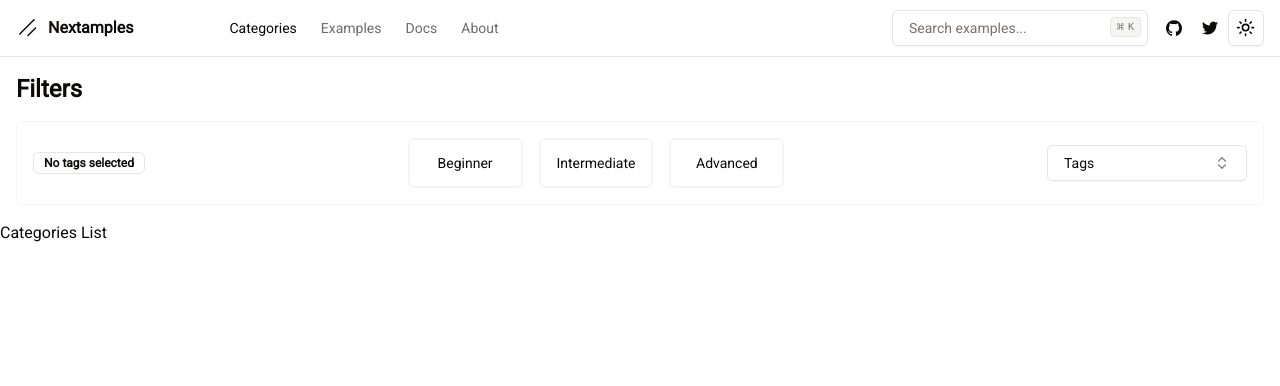
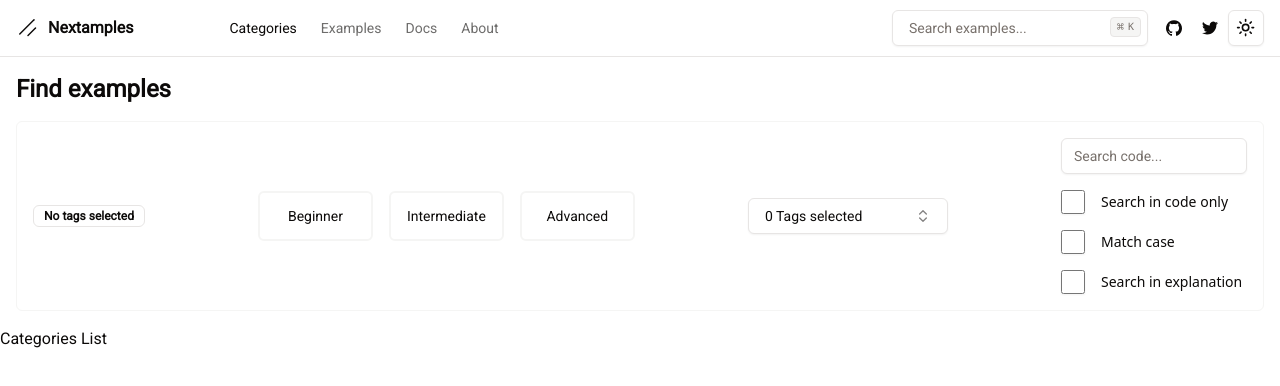
Before and after one commit to ILoID/nextamples, a Next.js app: page /categories in a window 1280 px wide. Shown: the top 386 px of the page. Built offline with nearby package versions, Linux system fonts and the light colour scheme.

Commit message:
categories search component done

```diff
--- a/components/categories/CategoriesFilter.tsx
+++ b/components/categories/CategoriesFilter.tsx
@@ -10,6 +10,8 @@ import { Check, ChevronsUpDown, X } from "lucide-react";
 import { Command, CommandEmpty, CommandGroup, CommandInput, CommandItem } from "../ui/command";
 import { cn } from "@/lib/utils";
 import { Badge } from "../ui/badge";
+import CategoriesSearch from "./CategoriesSearch";
+import { SearchOptions } from "@/types/searchOptions";
 
 // TODO: Make a real tag list
 const tagList = [
@@ -97,8 +99,29 @@ const CategoriesFilter: React.FC<CategoriesFilterProps> = ({ }) => {
         }
     }
 
+    const handleSearch = useCallback((searchQuery: string, options: SearchOptions) => {
+        console.log(searchQuery, options)
+        const params = new URLSearchParams(searchParams.toString());
+
+        if (searchQuery) {
+            params.set("search", searchQuery);
+        } else {
+            params.delete("search");
+        }
+
+        for (const [option, value] of Object.entries(options)) {
+            if (value) {
+                params.set(option, "1");
+            } else {
+                params.delete(option);
+            }
+        }
+
+        router.push(pathname + "?" + params.toString());
+    }, [router, pathname, searchParams]);
+
     const SelectedTags: React.FC<{ tags: string[] }> = ({ tags }) => (
-        <div className="flex flex-wrap gap-2">
+        <div className="flex flex-wrap gap-2 md:flex-col">
             {tags.length > 0 ? (
                 tags.map((tag) => (
                     <div key={tag} className="relative group inline-flex items-center cursor-pointer hover:opacity-50" onClick={() => handleRemoveTag(tag)}>
@@ -121,7 +144,9 @@ const CategoriesFilter: React.FC<CategoriesFilterProps> = ({ }) => {
     return (
         <div className="p-4">
             <h1 className="mb-4">
-                <span className="text-2xl font-bold">Filters</span>
+                <span className="text-2xl font-extrabold">
+                    Find examples
+                </span>
             </h1>
 
             <div className="flex flex-col p-4 space-y-4 rounded-md border border-muted md:flex-row md:justify-between md:items-center md:space-y-0">
@@ -149,7 +174,7 @@ const CategoriesFilter: React.FC<CategoriesFilterProps> = ({ }) => {
                         <PopoverTrigger asChild>
                             <Button variant="outline" role="combobox" aria-expanded={open} className="w-[200px] justify-between">
                                 <p className="truncate">
-                                    {tags.length > 0 ? tags.map(tagValue => tagList.find((tagItem) => tagItem.value === tagValue)?.label).join(", ") : "Tags"}
+                                    {tags.length} Tag{tags.length !== 1 ? "s" : ""} selected
                                 </p>
                                 <ChevronsUpDown className="ml-2 h-4 w-4 shrink-0 opacity-50" />
                             </Button>
@@ -172,6 +197,11 @@ const CategoriesFilter: React.FC<CategoriesFilterProps> = ({ }) => {
                         </PopoverContent>
                     </Popover>
                 </div>
+
+                {/* Search */}
+                <div>
+                    <CategoriesSearch onSearch={handleSearch} />
+                </div>
             </div>
         </div>
     );
--- /dev/null
+++ b/components/categories/CategoriesSearch.tsx
@@ -0,0 +1,62 @@
+"use client";
+
+import { useState } from "react";
+import { Input } from "../ui/input";
+import { SearchOptions } from "@/types/searchOptions";
+
+interface CategoriesSearchProps {
+    onSearch: (searchQuery: string, options: SearchOptions) => void;
+};
+
+const CategoriesSearch: React.FC<CategoriesSearchProps> = ({
+    onSearch
+}) => {
+    const [searchQuery, setSearchQuery] = useState("")
+    const [options, setOptions] = useState<SearchOptions>({
+        searchInCodeOnly: false,
+        matchCase: false,
+        searchInExplanation: false
+    });
+
+    const handleSearchChange = (event: React.ChangeEvent<HTMLInputElement>) => {
+        setSearchQuery(event.target.value);
+        onSearch(event.target.value, options);
+    };
+
+    const handleOptionChange = (option: keyof SearchOptions) => {
+        setOptions(prevOptions => ({
+            ...prevOptions,
+            [option]: !prevOptions[option]
+        }));
+
+        onSearch(searchQuery, { ...options, [option]: !options[option] });
+    };
+
+    return (
+        <div className="flex flex-col space-y-4">
+            <Input type="text" placeholder="Search code..." onChange={handleSearchChange} value={searchQuery} />
+            <div className="flex flex-col space-y-4">
+                <label className="flex items-center justify-start space-x-4 cursor-pointer">
+                    <Input className="h-6 w-6" type="checkbox" checked={options.searchInCodeOnly} onChange={() => handleOptionChange("searchInCodeOnly")} />
+                    <p className="text-sm font-sans">
+                        Search in code only
+                    </p>
+                </label>
+                <label className="flex items-center justify-start space-x-4 cursor-pointer">
+                    <Input className="h-6 w-6" type="checkbox" checked={options.matchCase} onChange={() => handleOptionChange("matchCase")} />
+                    <p className="text-sm font-sans">
+                        Match case
+                    </p>
+                </label>
+                <label className="flex items-center justify-start space-x-4 cursor-pointer">
+                    <Input className="h-6 w-6" type="checkbox" checked={options.searchInExplanation} onChange={() => handleOptionChange("searchInExplanation")} />
+                    <p className="text-sm font-sans">
+                        Search in explanation
+                    </p>
+                </label>
+            </div>
+        </div>
+    );
+};
+
+export default CategoriesSearch;
--- /dev/null
+++ b/components/ui/input.tsx
@@ -0,0 +1,25 @@
+import * as React from "react"
+
+import { cn } from "@/lib/utils"
+
+export interface InputProps
+  extends React.InputHTMLAttributes<HTMLInputElement> {}
+
+const Input = React.forwardRef<HTMLInputElement, InputProps>(
+  ({ className, type, ...props }, ref) => {
+    return (
+      <input
+        type={type}
+        className={cn(
+          "flex h-9 w-full rounded-md border border-input bg-background px-3 py-1 text-sm shadow-sm transition-colors file:border-0 file:bg-transparent file:text-sm file:font-medium placeholder:text-muted-foreground focus-visible:outline-none focus-visible:ring-1 focus-visible:ring-ring disabled:cursor-not-allowed disabled:opacity-50",
+          className
+        )}
+        ref={ref}
+        {...props}
+      />
+    )
+  }
+)
+Input.displayName = "Input"
+
+export { Input }
--- /dev/null
+++ b/types/searchOptions.ts
@@ -0,0 +1,5 @@
+export interface SearchOptions {
+    searchInCodeOnly: boolean;
+    matchCase: boolean;
+    searchInExplanation: boolean;
+};
```
